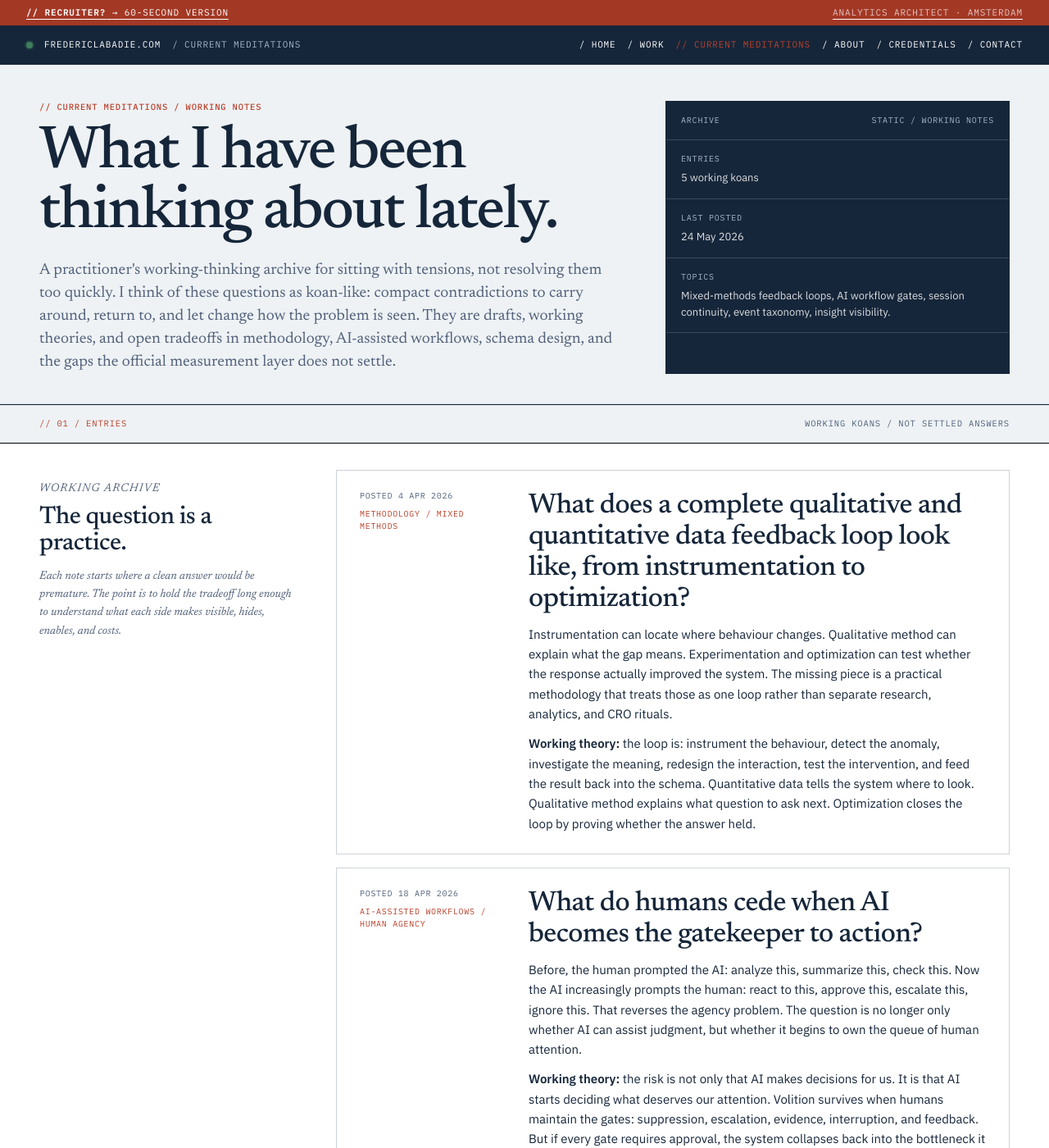
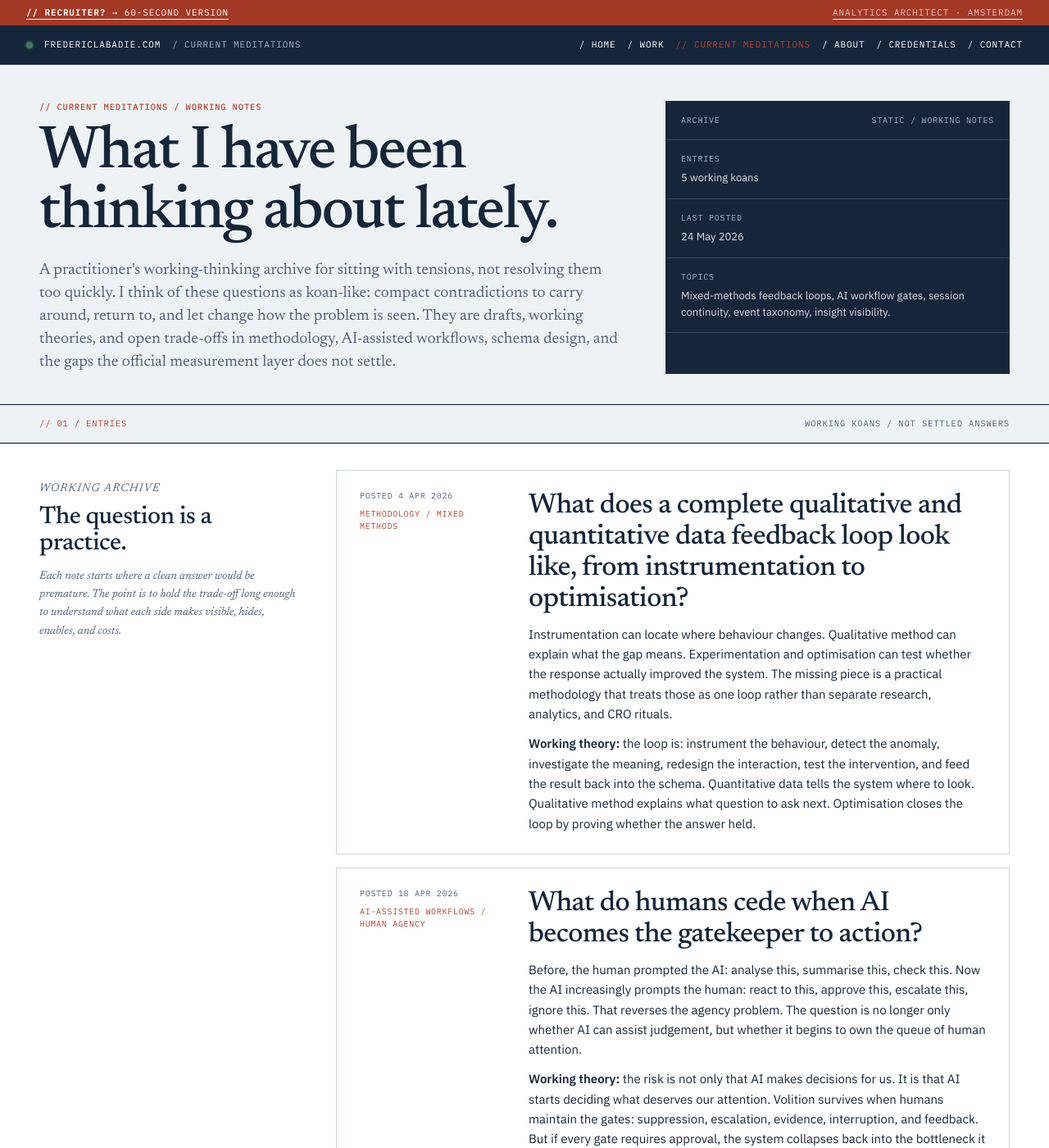
Before and after one commit to fredericlabadie/fredericlabadie.github.io, a Jekyll site: the page built from thoughts/index.html, in a window 1280 px wide and 1400 px high. Shown: the whole window at 82% size. Built offline with Jekyll 4.4.1, drawn with Linux system fonts in a browser that asks for light colours; comment, search, counter and statistics services are not loaded; some of the changed text lies outside the part shown.

Commit message:
fix: QA pass 8 — thoughts page copy fixes (#7)
* fix: QA pass 8 — thoughts page copy fixes

- 'optimization'/'Optimization' → 'optimisation'/'Optimisation' (×3)
- 'analyze'/'summarize' → 'analyse'/'summarise'
- 'Phil's personal dashboard' → 'one analyst's personal dashboard'
- 'tradeoffs'/'tradeoff' → 'trade-offs'/'trade-off' (×3, incl. front matter)

Co-Authored-By: Claude Sonnet 4.6 <noreply@anthropic.com>

* fix: thoughts — 'judgment' → 'judgement' (British spelling)

Co-Authored-By: Claude Sonnet 4.6 <noreply@anthropic.com>

---------

Co-authored-by: Claude Sonnet 4.6 <noreply@anthropic.com>

```diff
--- a/thoughts/index.html
+++ b/thoughts/index.html
@@ -3,7 +3,7 @@ nav_key: thoughts
 footer_label: Current Meditations
 title: "Current Meditations"
 title_tag: "Current Meditations &mdash; Frederic Labadie, Analytics Architect"
-description: "Current Meditations: koan-like tensions in analytics methodology, AI-assisted workflows, instrumentation design, and the tradeoffs the official measurement layer does not resolve."
+description: "Current Meditations: koan-like tensions in analytics methodology, AI-assisted workflows, instrumentation design, and the trade-offs the official measurement layer does not resolve."
 robots: "noindex, nofollow"
 theme_color: "#eef2f5"
 og_type: "website"
@@ -13,6 +13,7 @@ twitter_title: "Current Meditations &mdash; Frederic Labadie"
 extra_css:
   - "/css/thoughts-blueprint.css"
 ---
+
 <!doctype html>
 <html lang="en">
   <head>
@@ -33,10 +34,11 @@ extra_css:
           <p class="bp-thoughts-dek">
             A practitioner's working-thinking archive for sitting with tensions,
             not resolving them too quickly. I think of these questions as
-            koan-like: compact contradictions to carry around, return to, and let
-            change how the problem is seen. They are drafts, working theories,
-            and open tradeoffs in methodology, AI-assisted workflows, schema
-            design, and the gaps the official measurement layer does not settle.
+            koan-like: compact contradictions to carry around, return to, and
+            let change how the problem is seen. They are drafts, working
+            theories, and open trade-offs in methodology, AI-assisted workflows,
+            schema design, and the gaps the official measurement layer does not
+            settle.
           </p>
         </div>
         <aside class="bp-thoughts-panel" aria-label="Archive summary">
@@ -54,8 +56,8 @@ extra_css:
           <div class="bp-thoughts-panel-row">
             <span>Topics</span>
             <p>
-              Mixed-methods feedback loops, AI workflow gates, session continuity,
-              event taxonomy, insight visibility.
+              Mixed-methods feedback loops, AI workflow gates, session
+              continuity, event taxonomy, insight visibility.
             </p>
           </div>
         </aside>
@@ -72,7 +74,7 @@ extra_css:
           <h2>The question is a practice.</h2>
           <p>
             Each note starts where a clean answer would be premature. The point
-            is to hold the tradeoff long enough to understand what each side
+            is to hold the trade-off long enough to understand what each side
             makes visible, hides, enables, and costs.
           </p>
         </aside>
@@ -87,13 +89,14 @@ extra_css:
               <h3>
                 <a href="#q-feedback-loop-methodology"
                   >What does a complete qualitative and quantitative data
-                  feedback loop look like, from instrumentation to optimization?</a
+                  feedback loop look like, from instrumentation to
+                  optimisation?</a
                 >
               </h3>
               <p>
                 Instrumentation can locate where behaviour changes. Qualitative
                 method can explain what the gap means. Experimentation and
-                optimization can test whether the response actually improved the
+                optimisation can test whether the response actually improved the
                 system. The missing piece is a practical methodology that treats
                 those as one loop rather than separate research, analytics, and
                 CRO rituals.
@@ -104,7 +107,7 @@ extra_css:
                 the interaction, test the intervention, and feed the result back
                 into the schema. Quantitative data tells the system where to
                 look. Qualitative method explains what question to ask next.
-                Optimization closes the loop by proving whether the answer held.
+                Optimisation closes the loop by proving whether the answer held.
               </p>
             </div>
           </article>
@@ -122,12 +125,12 @@ extra_css:
                 >
               </h3>
               <p>
-                Before, the human prompted the AI: analyze this, summarize this,
+                Before, the human prompted the AI: analyse this, summarise this,
                 check this. Now the AI increasingly prompts the human: react to
                 this, approve this, escalate this, ignore this. That reverses
-                the agency problem. The question is no longer only whether AI can
-                assist judgment, but whether it begins to own the queue of human
-                attention.
+                the agency problem. The question is no longer only whether AI
+                can assist judgement, but whether it begins to own the queue of
+                human attention.
               </p>
               <p>
                 <strong>Working theory:</strong> the risk is not only that AI
@@ -197,12 +200,12 @@ extra_css:
               </p>
               <p>
                 <strong>Working theory:</strong> event minimalism only works
-                when parameter richness is strong enough to preserve meaning. The
-                event should name the user action; the parameter should explain
-                the conditions that made the action meaningful. A skipped step
-                becomes an event only when the skip itself is an intentional
-                action. Otherwise, it belongs as context on the event that
-                followed.
+                when parameter richness is strong enough to preserve meaning.
+                The event should name the user action; the parameter should
+                explain the conditions that made the action meaningful. A
+                skipped step becomes an event only when the skip itself is an
+                intentional action. Otherwise, it belongs as context on the
+                event that followed.
               </p>
             </div>
           </article>
@@ -246,7 +249,6 @@ extra_css:
         </div>
       </section>
     </main>
-    {% include site-footer.html %}
-    {% include site-scripts.html %}
+    {% include site-footer.html %} {% include site-scripts.html %}
   </body>
 </html>
```
Also changed, not shown: other parts of thoughts/index.html (+5 -5 lines).
